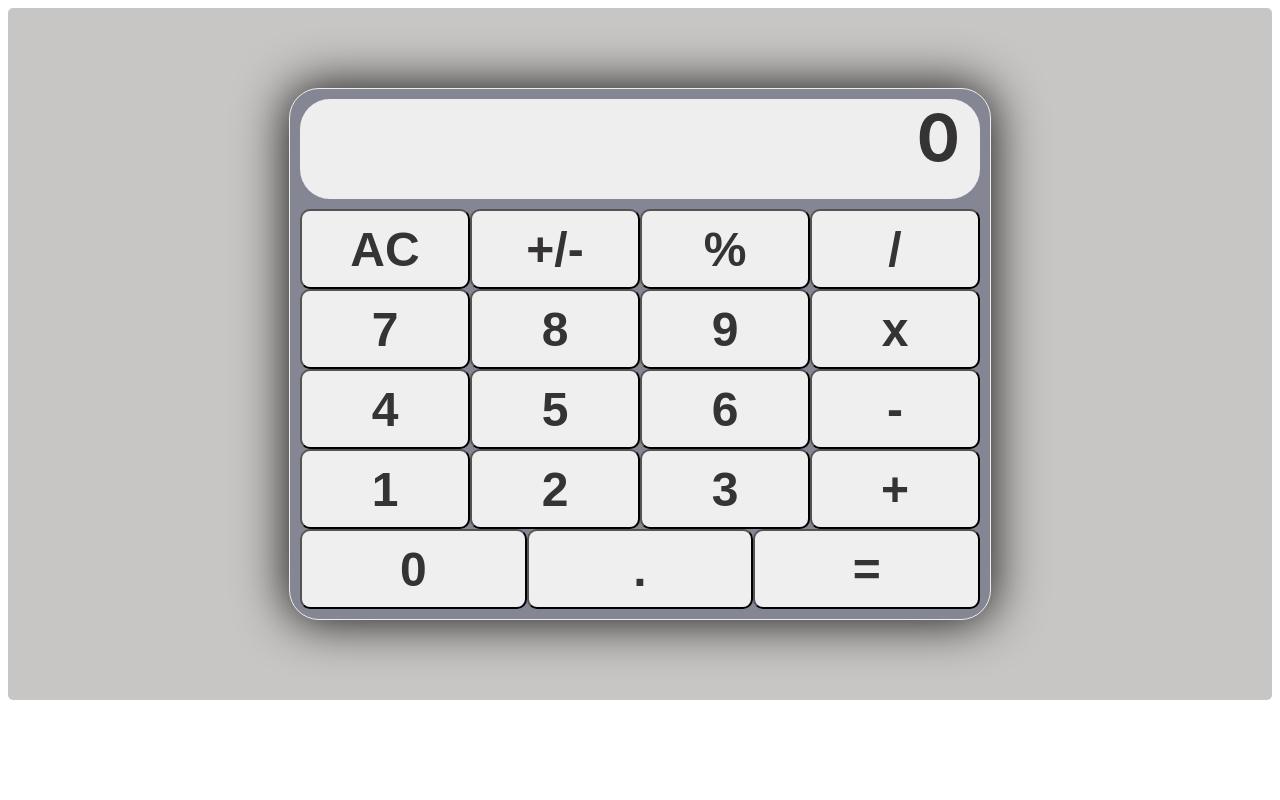
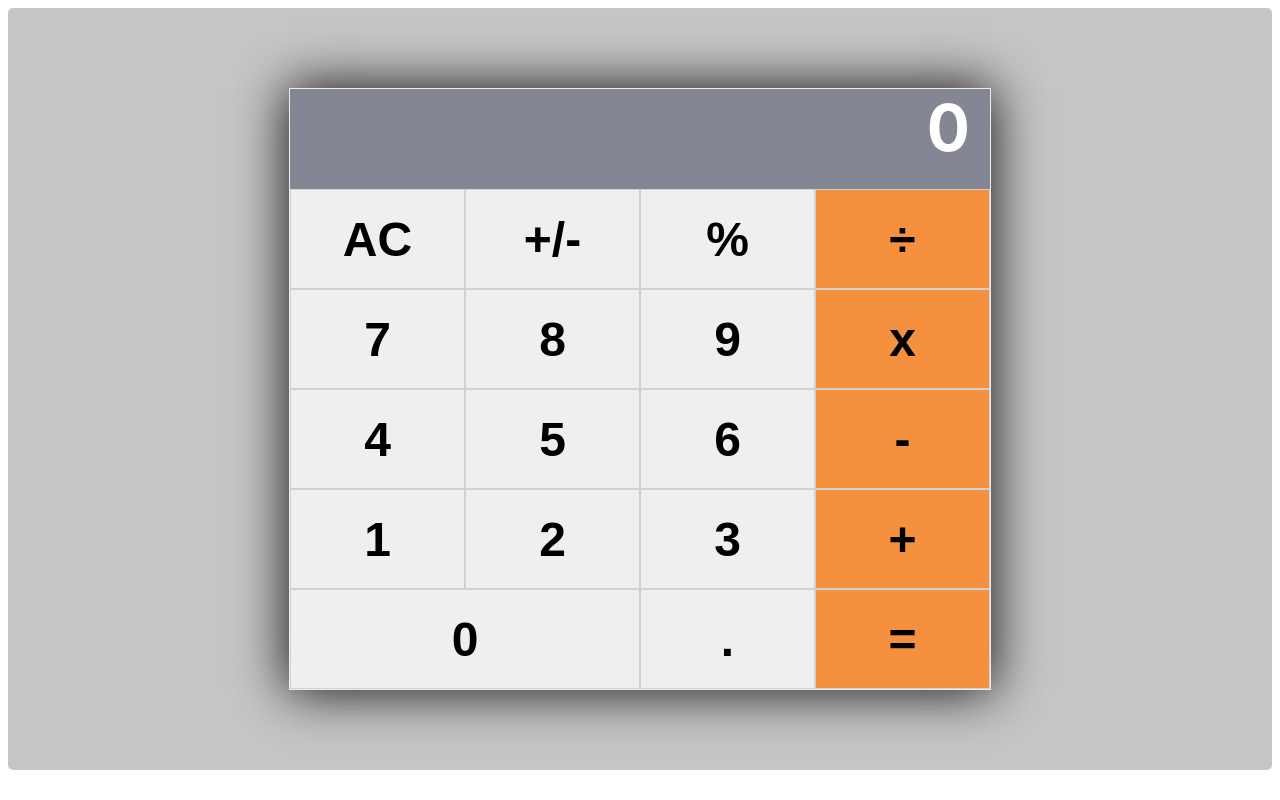
Before and after one commit to Audrey-Ella-xo/calculator, a React (Create React App) app: page / in a window 1280 px wide. Built offline with nearby package versions, Linux system fonts and the light colour scheme.

Commit message:
Made suggested corrections

```diff
--- a/src/components/Button.js
+++ b/src/components/Button.js
@@ -2,14 +2,27 @@ import React from 'react';
 import PropTypes from 'prop-types';
 
 const Button = props => {
-  const { name } = props;
+  const {
+    name,
+    color,
+    wide,
+  } = props;
   return (
-    <button type="button" className="btn">
+    <button type="button" className="btn" style={{ backgroundColor: color, width: wide ? '50%' : '25%' }}>
       {name}
     </button>
   );
 };
 
-Button.propTypes = { name: PropTypes.string.isRequired };
+Button.defaultProps = {
+  color: '#F5913E',
+  wide: false,
+};
+
+Button.propTypes = {
+  name: PropTypes.string.isRequired,
+  color: PropTypes.string,
+  wide: PropTypes.bool,
+};
 
 export default Button;
--- a/src/components/ButtonPannel.js
+++ b/src/components/ButtonPannel.js
@@ -4,36 +4,36 @@ import Button from './Button';
 const ButtonPannel = () => (
   <div className="ButtonPannel">
     <div className="group1">
-      <Button name="AC" />
-      <Button name="+/-" />
-      <Button name="%" />
-      <Button name="/" />
+      <Button name="AC" color="E0E0E0" />
+      <Button name="+/-" color="E0E0E0" />
+      <Button name="%" color="E0E0E0" />
+      <Button name="÷" />
     </div>
 
     <div className="group2">
-      <Button name="7" />
-      <Button name="8" />
-      <Button name="9" />
+      <Button name="7" color="E0E0E0" />
+      <Button name="8" color="E0E0E0" />
+      <Button name="9" color="E0E0E0" />
       <Button name="x" />
     </div>
 
     <div className="group3">
-      <Button name="4" />
-      <Button name="5" />
-      <Button name="6" />
+      <Button name="4" color="E0E0E0" />
+      <Button name="5" color="E0E0E0" />
+      <Button name="6" color="E0E0E0" />
       <Button name="-" />
     </div>
 
     <div className="group4">
-      <Button name="1" />
-      <Button name="2" />
-      <Button name="3" />
+      <Button name="1" color="E0E0E0" />
+      <Button name="2" color="E0E0E0" />
+      <Button name="3" color="E0E0E0" />
       <Button name="+" />
     </div>
 
     <div className="group5">
-      <Button name="0" />
-      <Button name="." />
+      <Button name="0" wide color="E0E0E0" />
+      <Button name="." color="E0E0E0" />
       <Button name="=" />
     </div>
   </div>
--- a/src/index.css
+++ b/src/index.css
@@ -24,7 +24,6 @@
 .calc-container {
   width: 700px;
   margin: 5em auto;
-  border-radius: 30px;
   border: 1px solid #eee;
   background-color: #858693;
   box-shadow: 0 0 50px 2px rgb(22, 22, 22);
@@ -32,13 +31,10 @@
 
 .display {
   width: auto;
-  background-color: #eee;
-  border-radius: 30px;
   display: flex;
-  color: rgb(53, 51, 51);
+  color: #fff;
   height: 100px;
   font-size: 4em;
-  margin: 10px;
   padding: 0 20px;
   font-weight: bold;
   position: relative;
@@ -48,7 +44,6 @@
 .ButtonPannel {
   display: flex;
   flex-direction: column;
-  margin: 10px;
   box-sizing: border-box;
 }
 
@@ -58,13 +53,11 @@
 .group4,
 .group5 {
   display: flex;
-  height: 80px;
+  height: 100px;
 }
 
 .btn {
   font-size: 3em;
-  border-radius: 10px;
-  flex-basis: 40%;
   font-weight: bold;
-  color: rgb(53, 51, 51);
+  border: 1px solid #D1D1D1;
 }
```
Also changed, not shown: src/logic/calculate.js (added), src/logic/operate.js (added), 1 other file (tests, documents, lock files or other folders).
